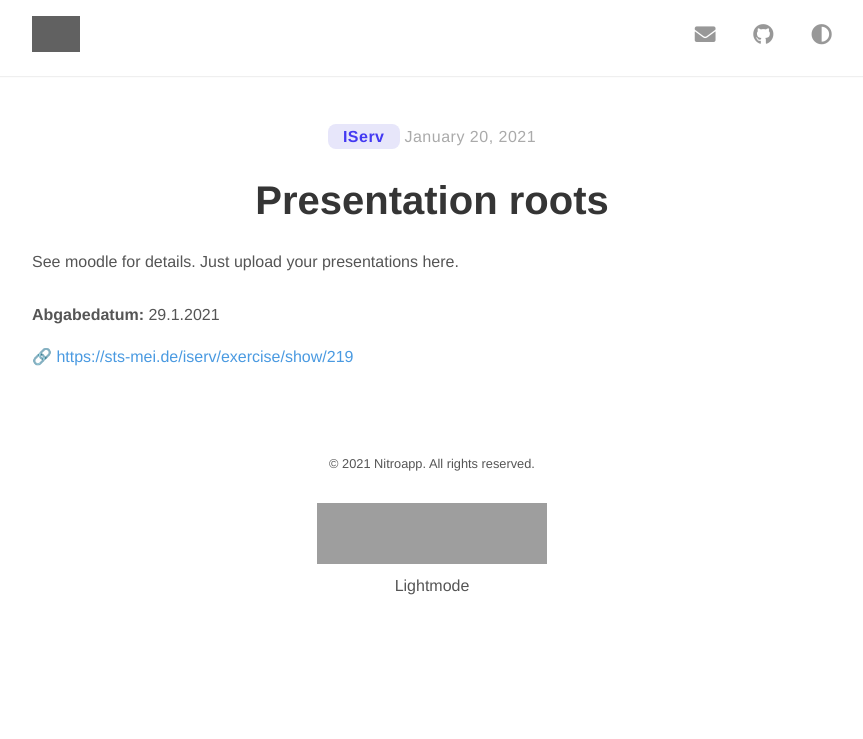
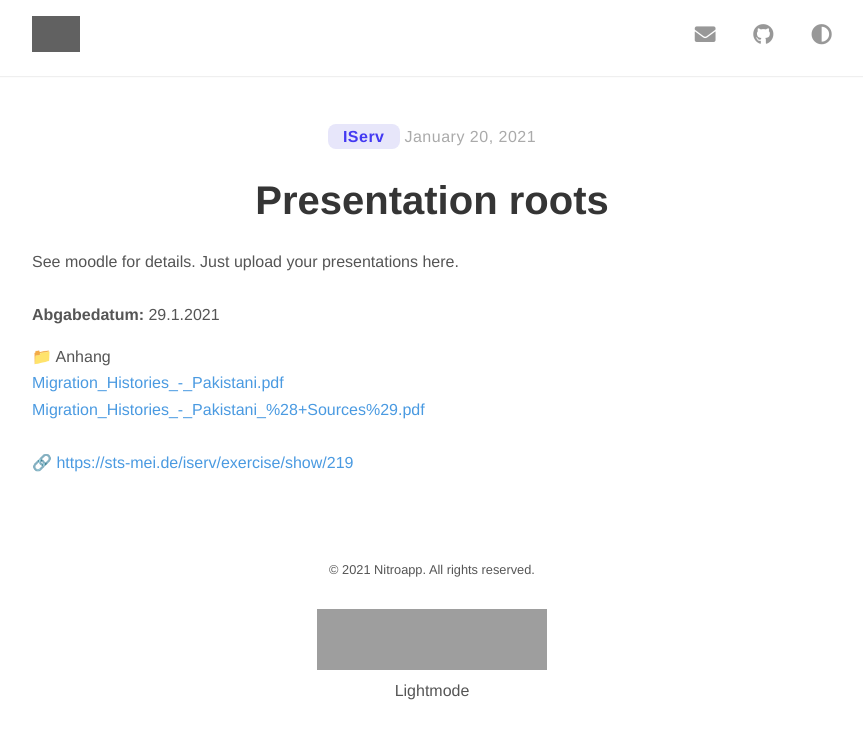
Before and after one commit to cns-nitroapp/blog, a Jekyll site: the page built from _posts/2021-1-20-219.md, in a window 1280 px wide. Shown: the top 739 px of the page, without its empty margins (208-1071 px from the left). Built offline with Jekyll 4.4.1, drawn with Linux system fonts in a browser that asks for light colours; nearby versions of some CDN libraries; grey boxes are pictures that could not be loaded.

Commit message:
committing files

```diff
--- a/_posts/2021-1-20-219.md
+++ b/_posts/2021-1-20-219.md
@@ -5,5 +5,6 @@ author: [IServ]
 start-date: "2021-1-20"
 end-date: "2021-1-29"
 link: "https://sts-mei.de/iserv/exercise/show/219"
+attachments: "<a href='https://sts-mei.de/iserv/fs/file/exercise-dl/2386/Migration_Histories_-_Pakistani.pdf'>Migration_Histories_-_Pakistani.pdf</a><br> <a href='https://sts-mei.de/iserv/fs/file/exercise-dl/2596/Migration%20Histories%20-%20Pakistani%20%28+Sources%29.pdf'>Migration_Histories_-_Pakistani_%28+Sources%29.pdf</a><br> "
 ---
-See moodle for details. Just upload your presentations here. <br><br>**Abgabedatum:** 29.1.2021
+See moodle for details. Just upload your presentations here. <br><br> **Abgabedatum:** 29.1.2021
```
